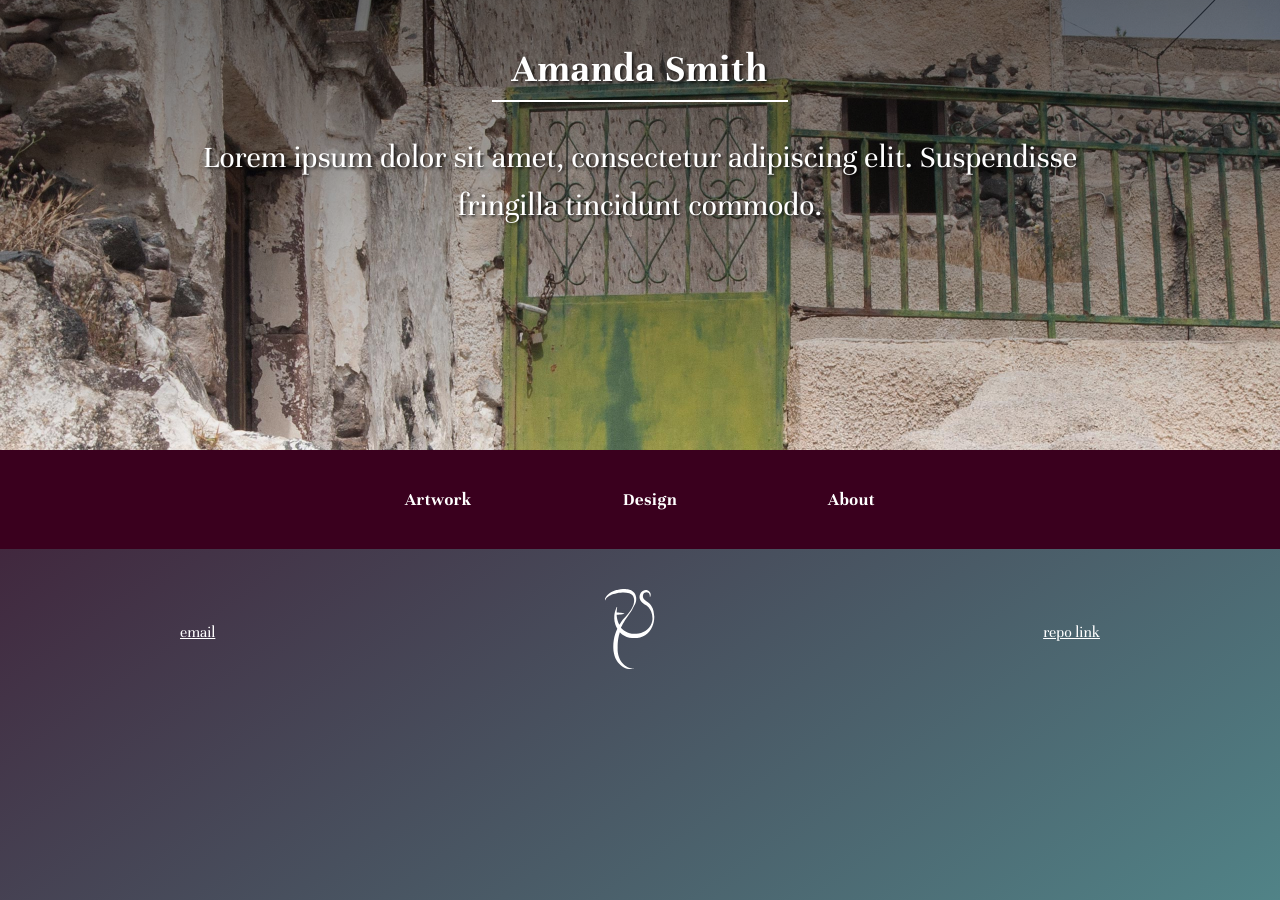
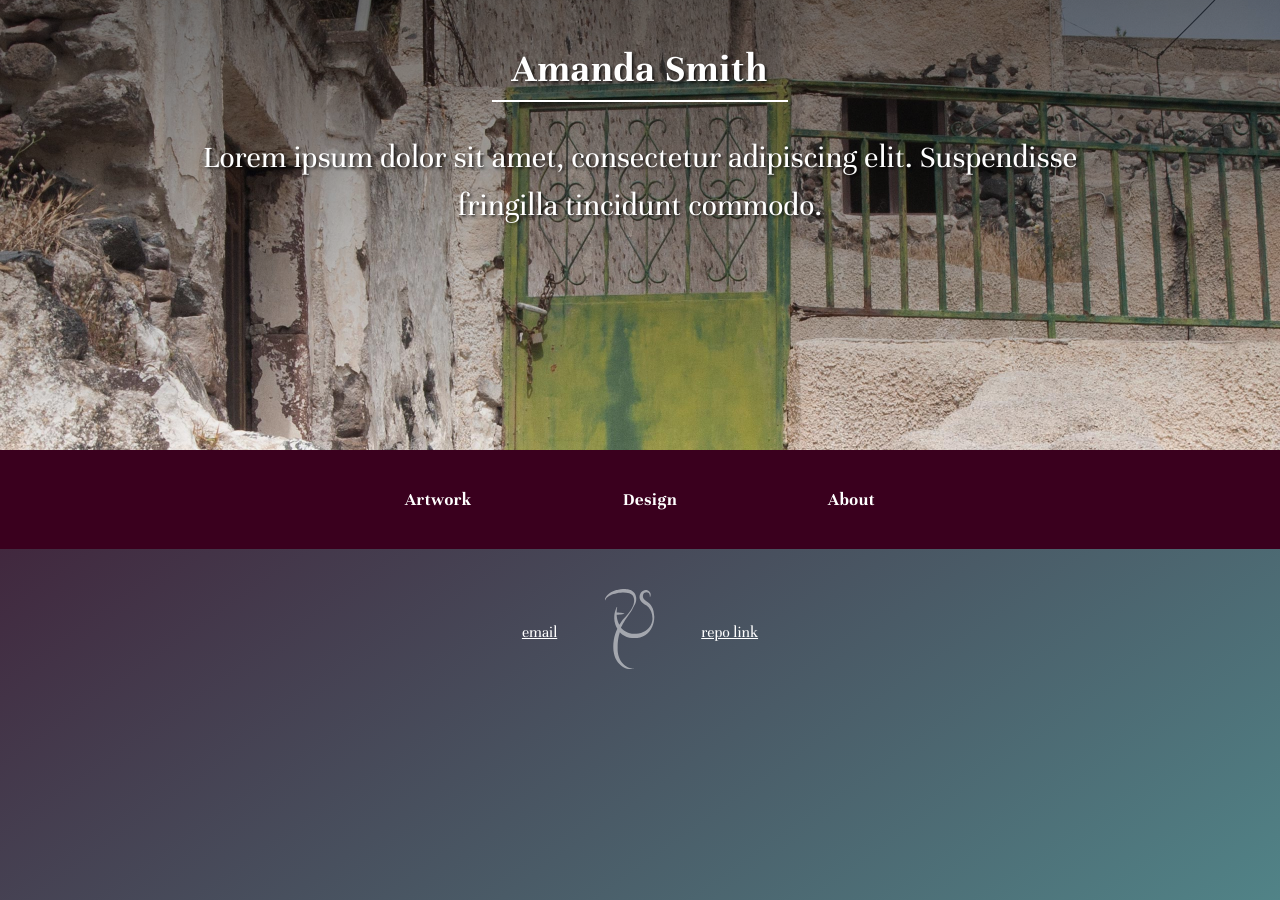
Before and after one commit to asmithorn/asmithorn.github.io, a Jekyll site: the page built from index.html, in a window 1280 px wide. Built offline with Jekyll 4.4.1, drawn with Linux system fonts in a browser that asks for light colours.

Commit message:
footer styling adjustments

```diff
--- a/css/style.scss
+++ b/css/style.scss
@@ -302,7 +302,7 @@ a {
   @include list-reset();
   align-items: center;
   display: flex;
-  justify-content: space-between;
+  justify-content: center;
   margin: 1.25rem 0;
 
   a {
@@ -312,8 +312,9 @@ a {
 }
 
   .c-footer__graphic {
-    fill: white;
+    fill: rgba(255,255,255,0.5);
     height: 5em;
+    padding: 0 2em;
   }
 
 
```
